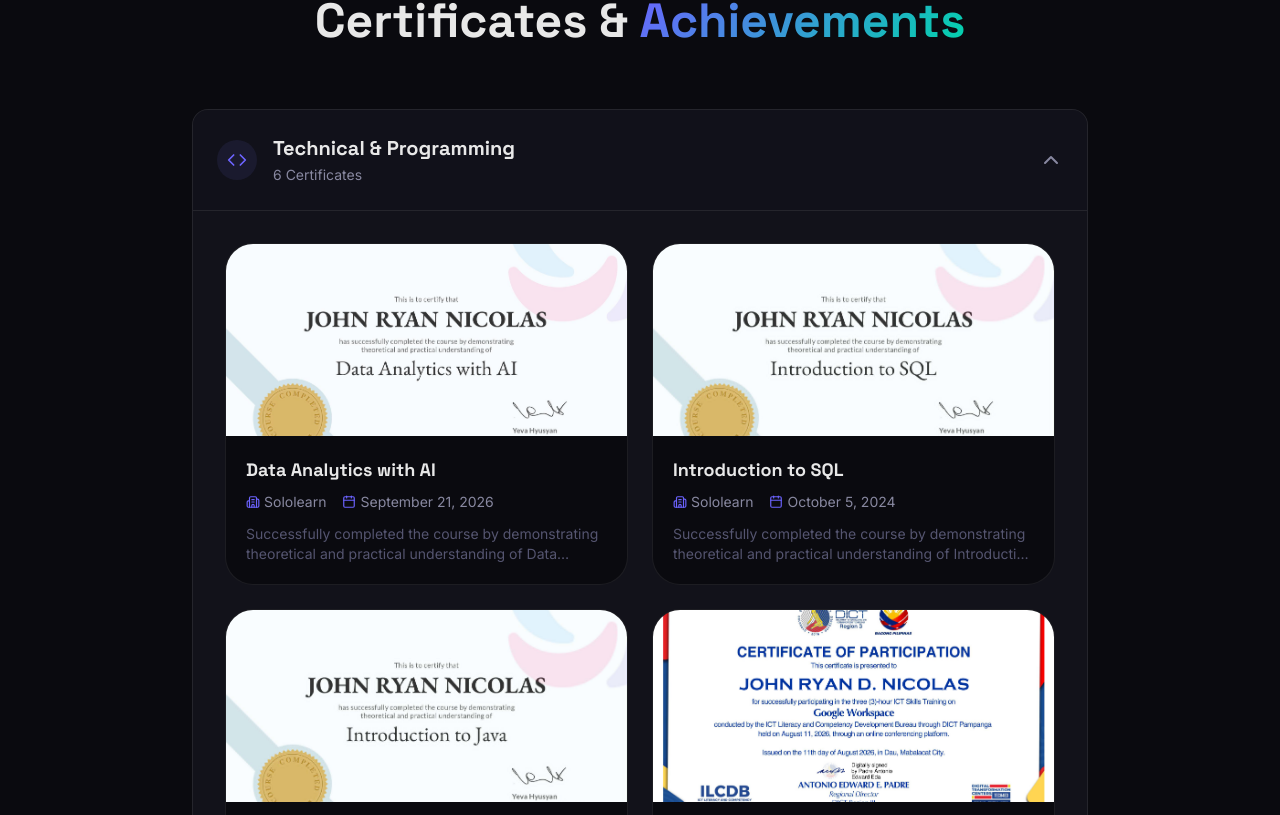
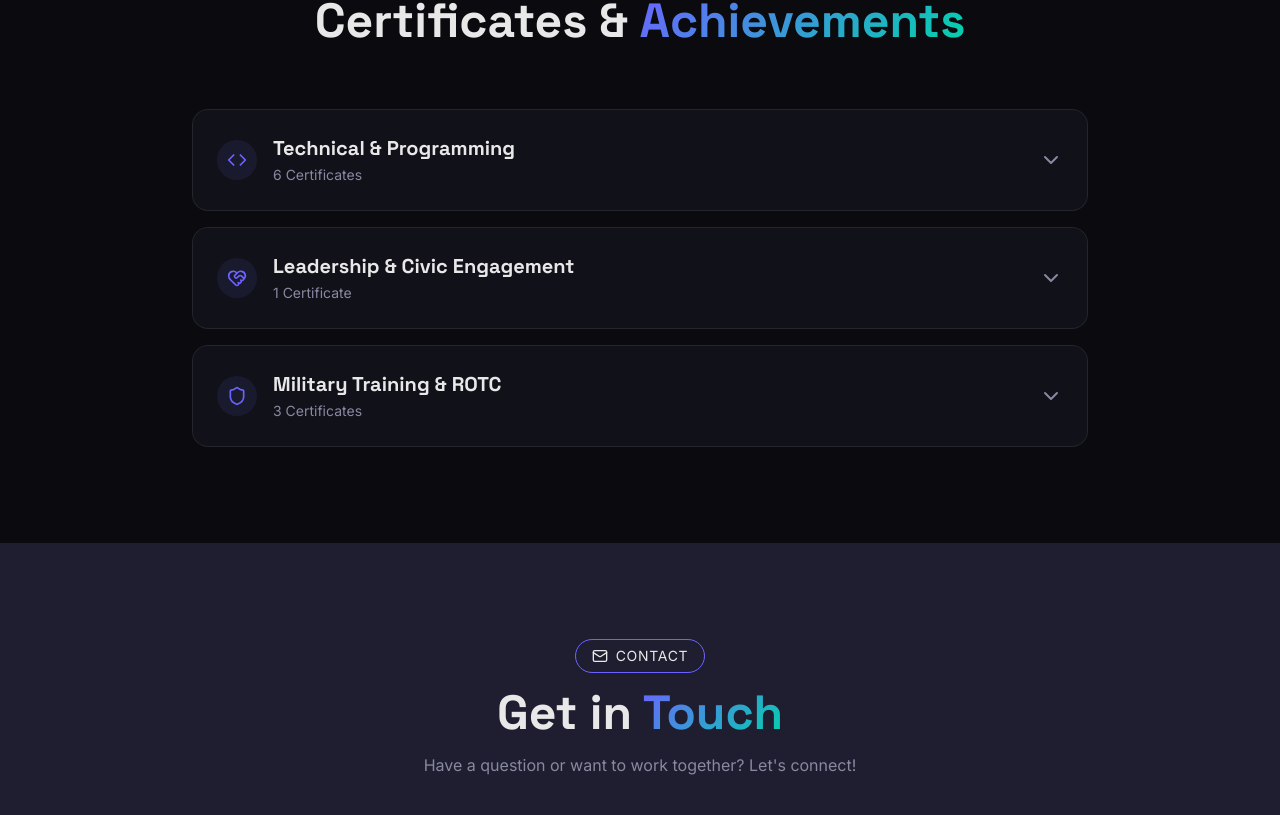
Before and after one commit to Zeshikiro/My-Portfolio, a Next.js app: page / in a window 1280 px wide. Shown: the part 5805-6620 px from the top of the page. Built offline with nearby package versions, Linux system fonts and the light colour scheme.

Commit message:
Close all cert categories by default

```diff
--- a/src/components/Certifications.tsx
+++ b/src/components/Certifications.tsx
@@ -125,7 +125,7 @@
 ];
 
 export default function Certifications() {
-  const [openCategory, setOpenCategory] = useState<string>("technical");
+  const [openCategory, setOpenCategory] = useState<string>("");
   const [selectedCert, setSelectedCert] = useState<Cert | null>(null);
 
   const containerVariants: import("framer-motion").Variants = {
```
